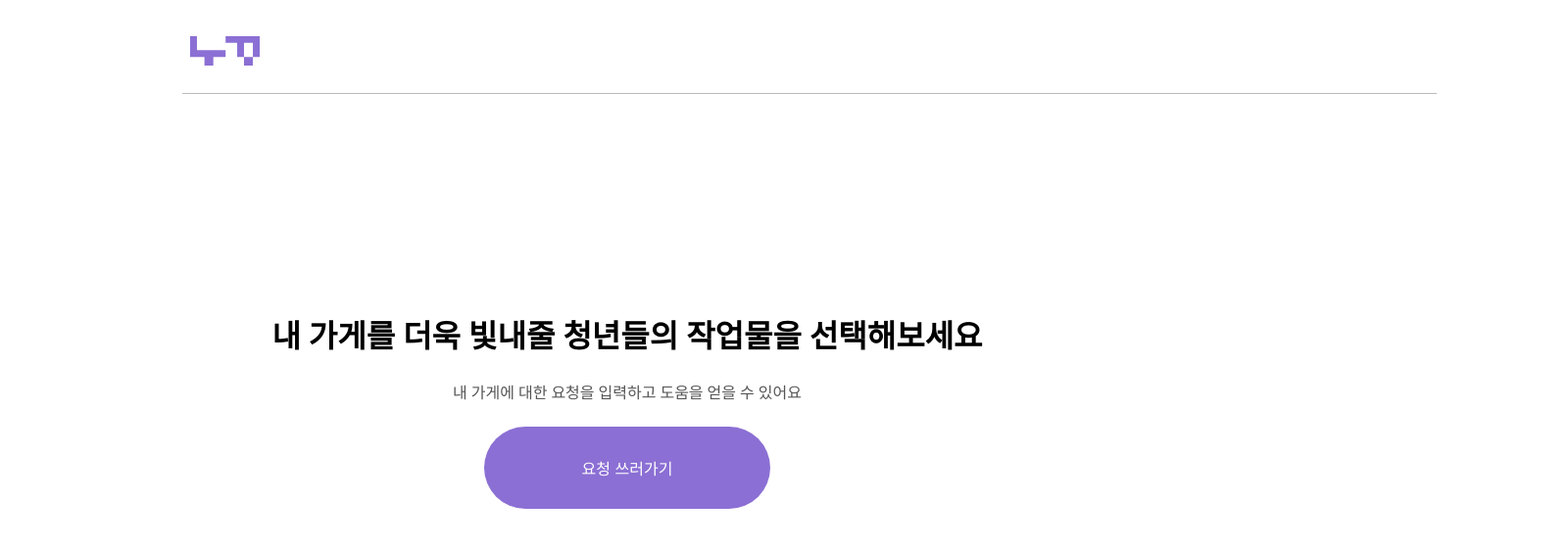
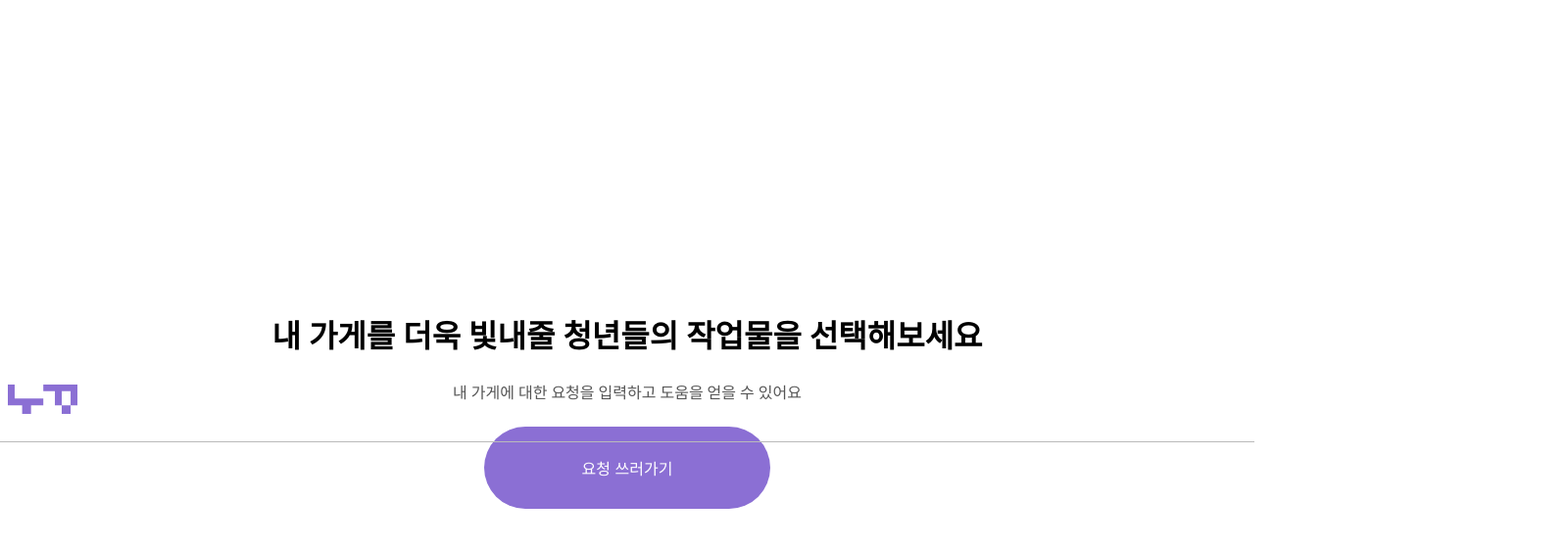
Before and after one commit to LikeLion-at-DGU/2025-hackathon-3-LOFO-frontend, a React (Vite) app: page /nopo in a window 1280 px wide. Shown: the top 558 px of the page at 98% size, 1600 px wide, since content can reach past the window. Built offline with nearby package versions, Linux system fonts and the light colour scheme.

Commit message:
pull전 push

```diff
--- a/src/pages/Nopo/NopoHome.jsx
+++ b/src/pages/Nopo/NopoHome.jsx
@@ -4,17 +4,17 @@ import Scroll1 from "./NopoHome/components/Scroll1";
 import Scroll2 from "./NopoHome/components/Scroll2";
 import logo from "../../assets/logo.svg";
 
-const Top_nav = styled.div`
-  display: flex;
-  align-items: center;
-  width: 100%;
-  height: 88px;
-  padding: 16px 8px;
-  border-bottom: 1px solid var(--line-001, #bababa);
-  position: absolute;
-  /* top: 0;
-    left: 0; */
-`;
+// const Top_nav = styled.div`
+//   display: flex;
+//   align-items: center;
+//   width: 100vw;
+//   height: 88px;
+//   padding: 16px 8px;
+//   border-bottom: 1px solid var(--line-001, #bababa);
+//   position: absolute;
+//   /* top: 0;
+//     left: 0; */
+// `;
 
 const Container = styled.div`
   height: 500vh; //100vh?
@@ -31,9 +31,9 @@ const NopoHome = () => {
   return (
     <>
       <Container>
-        <Top_nav>
+        {/* <Top_nav>
           <img src={logo} alt="로고" />
-        </Top_nav>
+        </Top_nav> */}
         <Scroll1 />
         <Scroll2 />
       </Container>
--- a/src/pages/Nopo/NopoHome/components/Scroll1.jsx
+++ b/src/pages/Nopo/NopoHome/components/Scroll1.jsx
@@ -1,7 +1,9 @@
 import React from "react";
 import styled from "styled-components";
+import logo from "../../../../assets/logo.svg";
 
 const Wrapper = styled.div`
+  width: 1920px;
   height: 100vh;
   display: flex;
   flex-direction: column;
@@ -9,6 +11,18 @@ const Wrapper = styled.div`
   align-items: center;
   text-align: center;
   background: #fff;
+`;
+
+const Top_nav = styled.div`
+  display: flex;
+  align-items: center;
+  width: 100vw;
+  height: 88px;
+  padding: 16px 8px;
+  border-bottom: 1px solid var(--line-001, #bababa);
+  position: absolute;
+  /* top: 0;
+    left: 0; */
 `;
 
 const Title = styled.h1`
@@ -36,6 +50,9 @@ const Button = styled.button`
 const Scroll1 = () => {
   return (
     <Wrapper>
+      <Top_nav>
+        <img src={logo} alt="로고" />
+      </Top_nav>
       <Title>내 가게를 더욱 빛내줄 청년들의 작업물을 선택해보세요</Title>
       <Subtitle>내 가게에 대한 요청을 입력하고 도움을 얻을 수 있어요</Subtitle>
       <Button>요청 쓰러가기</Button>
```
